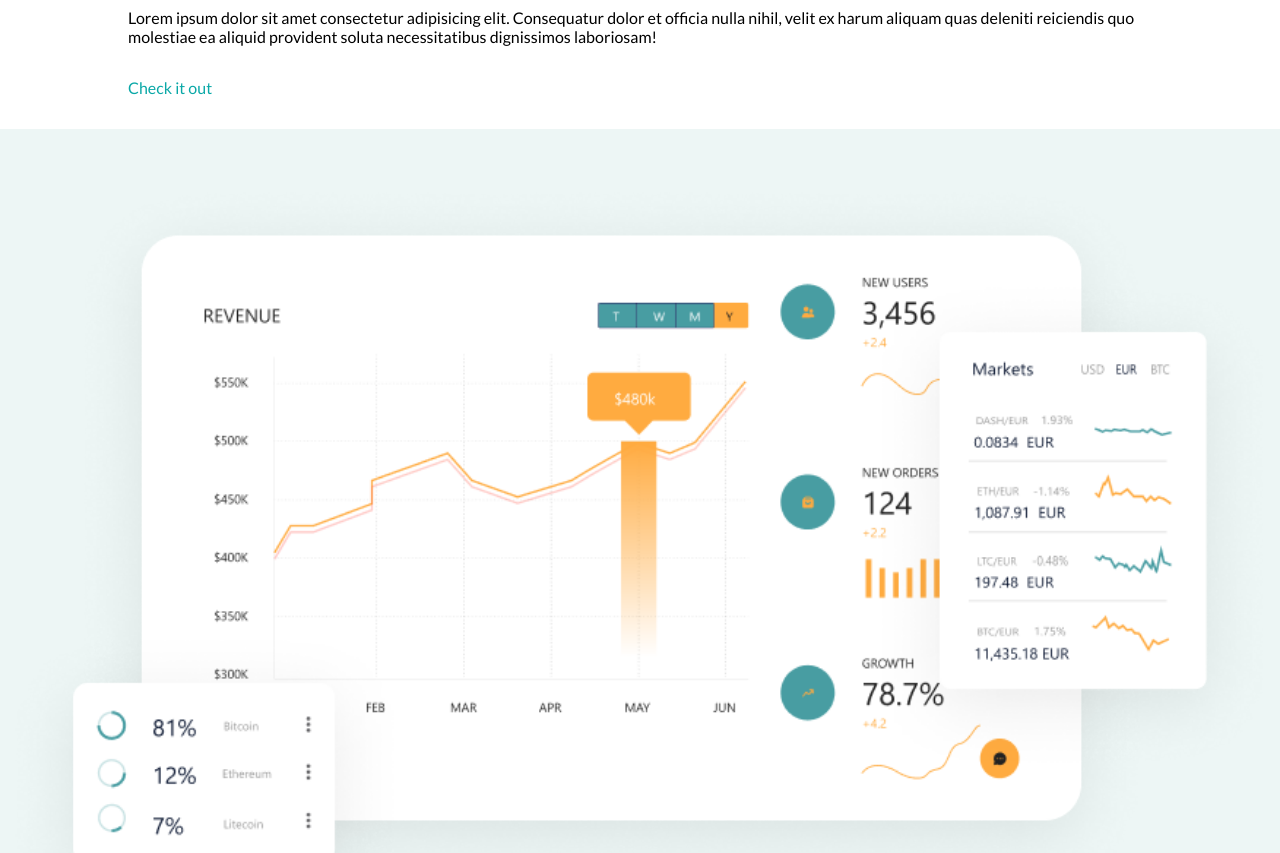
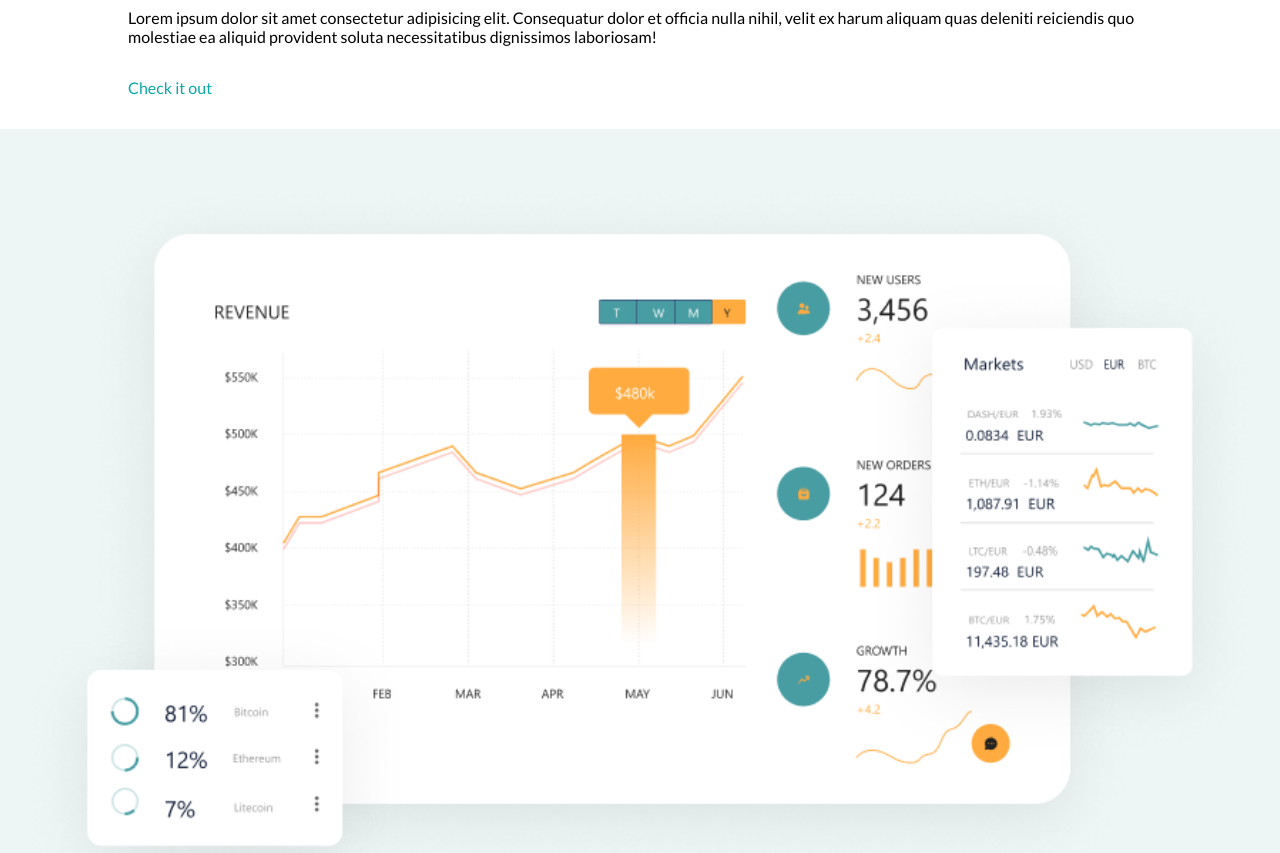
Before and after one commit to Oswalld/evaluation-integration-oswald, a plain HTML site: page index.html in a window 1280 px wide. Shown: the part 2380-3233 px from the top of the page. Drawn offline with Linux system fonts and the light colour scheme.

Commit message:
Update style.css

```diff
--- a/style.css
+++ b/style.css
@@ -130,7 +130,7 @@ header{
 .section-three {
     background-color: var(--Vert-clair);
 
-    padding: 3rem 0 2rem 0;
+    padding: 3rem 1rem 2rem 1rem;
 }
 
 /* Card*/
```
